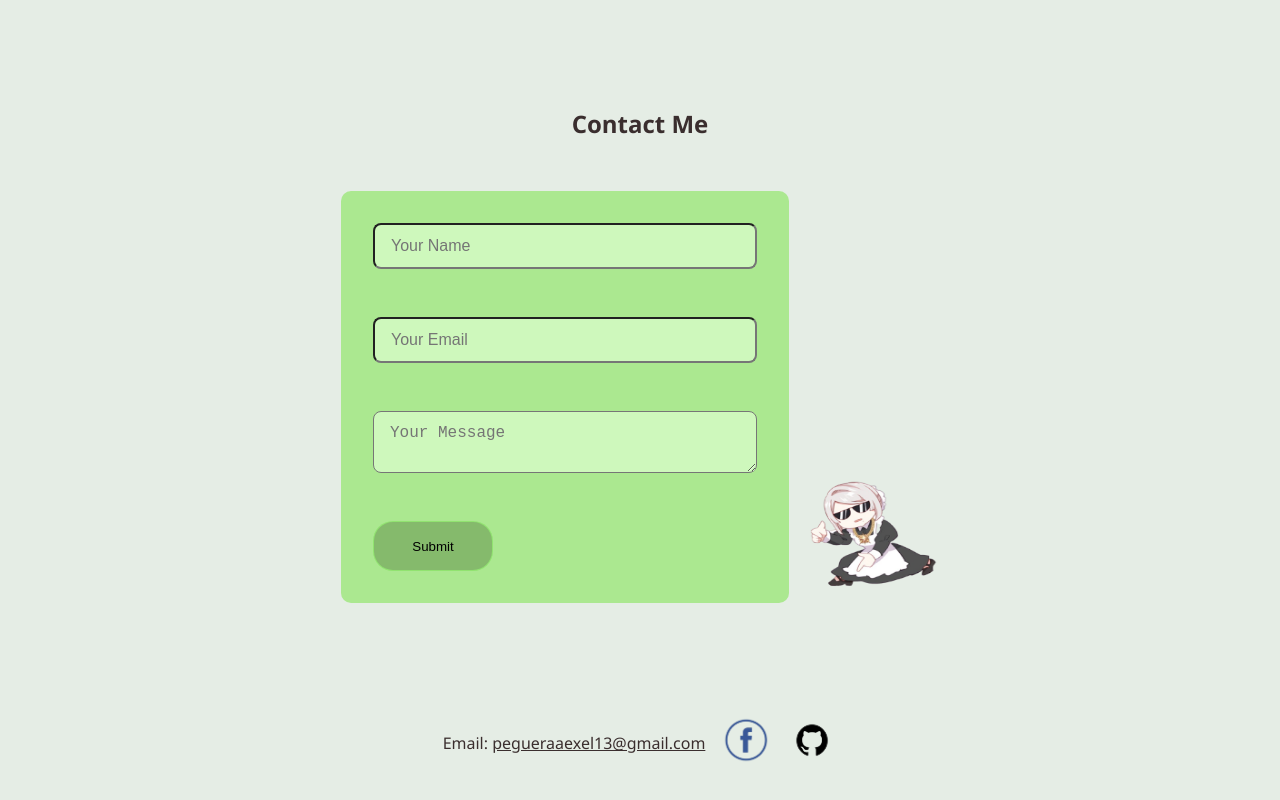
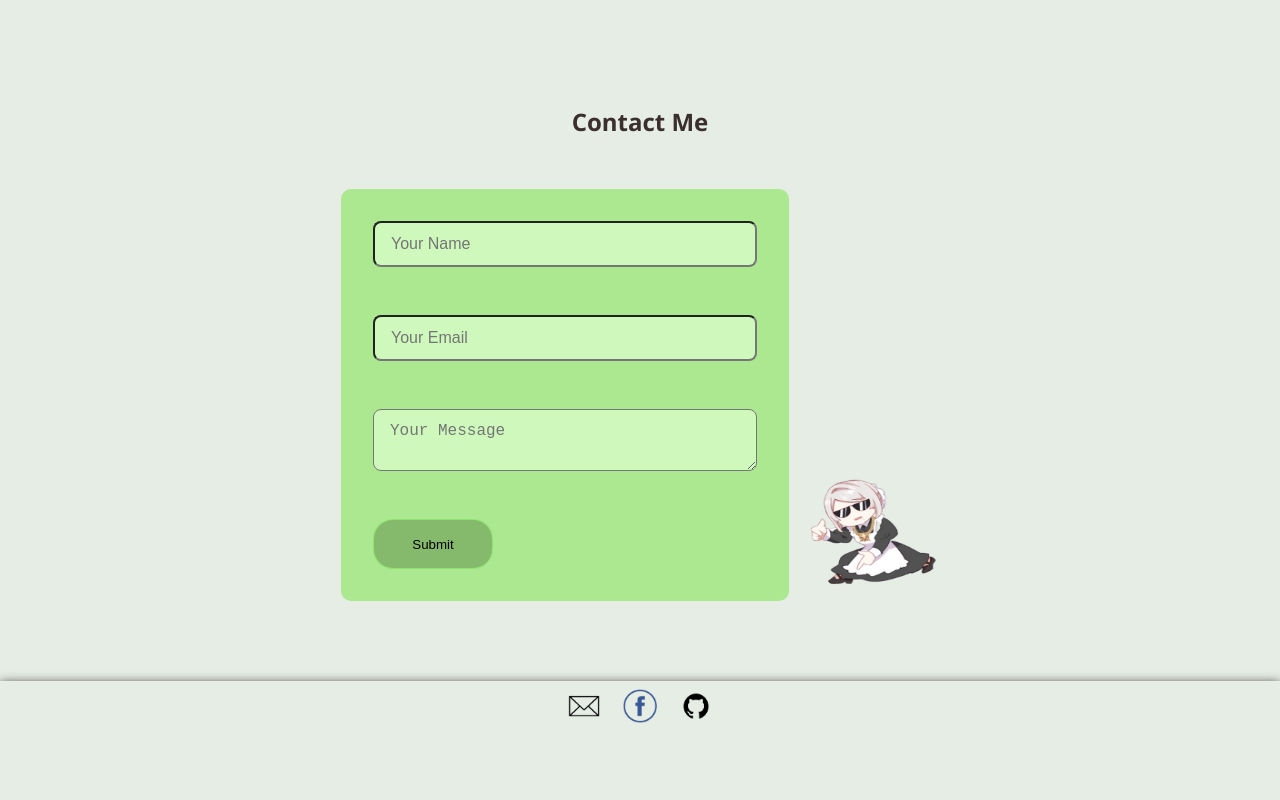
Before and after one commit to microxel2006/microxel2006.github.io, a plain HTML site: page index.html in a window 1280 px wide. Shown: the part 4282-5082 px from the top of the page. After the commit the page ends 5021 px from the top, so only its background shows below. Drawn offline with Linux system fonts and the light colour scheme.

Commit message:
contact change

```diff
--- a/index.html
+++ b/index.html
@@ -171,11 +171,11 @@
     </main>
     <footer>
        <div class="othercontact">
-            <p>Email: <a href="mailto:pegueraaexel13@gmail.com" class="email">pegueraaexel13@gmail.com</a></p>
+            <a href="mailto:pegueraaexel13@gmail.com"><img src="email.png" alt=""></a>
             <a href="https://web.facebook.com/aexel.peguera">
                 <img src="facebook.png" alt="Facebook">
             </a>
-            <a href="#">
+            <a href="https://github.com/microxel2006">
                 <img src="github.png" alt="GitHub">
             </a>
         </div>
--- a/style.css
+++ b/style.css
@@ -555,7 +555,6 @@ main{
     gap: 1rem;
     justify-content: center;
     align-items: center;
-    border: 1px solid;
 
 }
 .projects{
@@ -654,20 +653,21 @@ main{
     height: 150px;
     width: 150px;
 }
+
+footer{
+    background: var(--bg-color);
+     box-shadow: 0 2px 10px ;
+}
 .othercontact{
     display: flex;
     flex-direction: row;
     gap: 1rem;
     align-items: center;
     justify-content: center;
-    padding: 2rem;;
+    padding: 5px;
     border-radius: 10px;
 }
 .othercontact img{
-    height: 50px;
-    width: 50px;
+    height: 40px;
+    width: 40px;
 }
-.email{
-    text-decoration: underline;
-    color: var(--text);
-}
```
